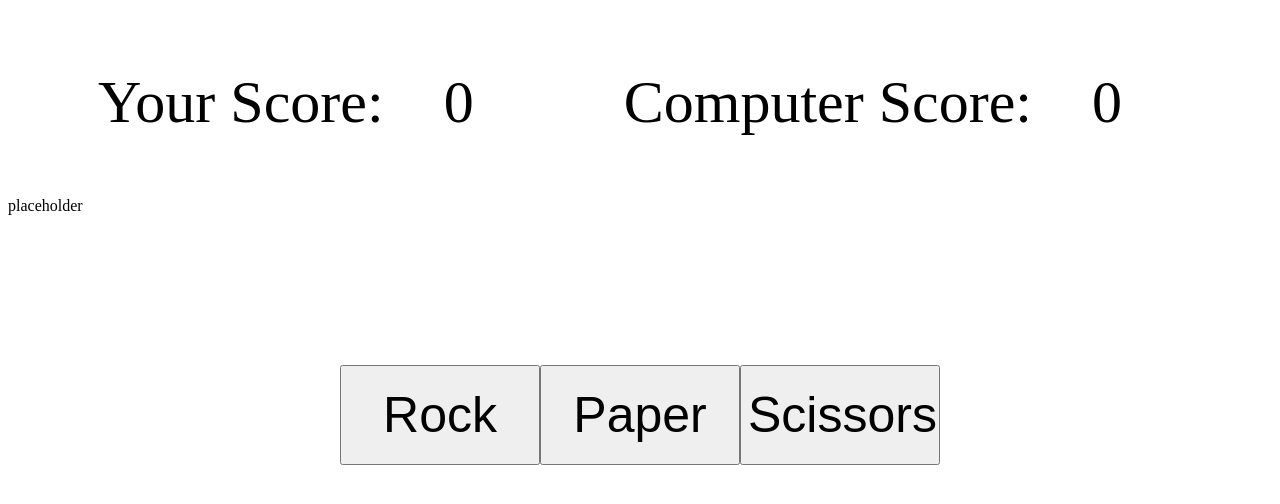
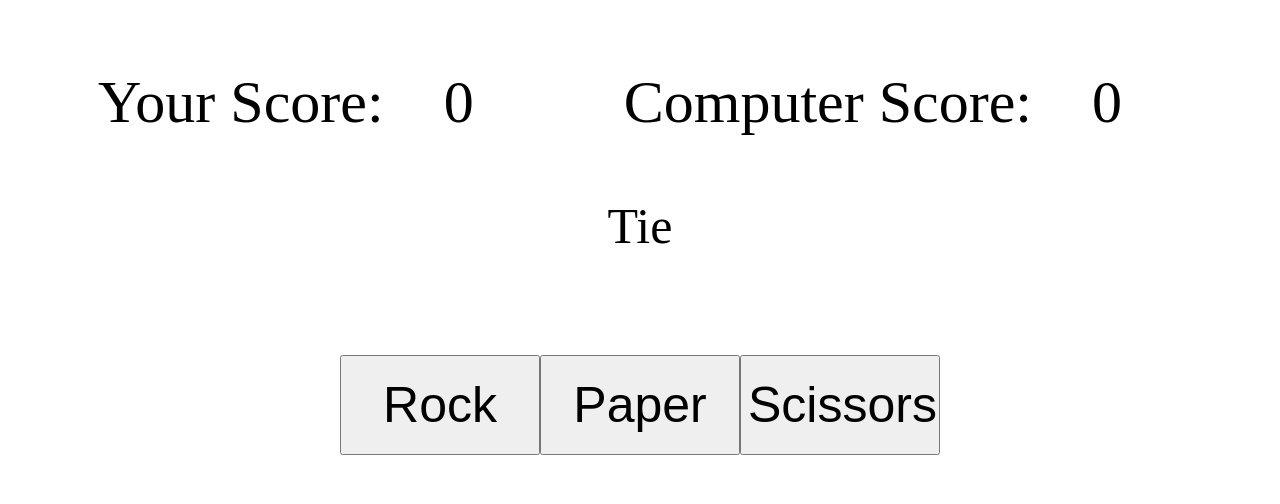
Before and after one commit to TGGavin/rps-project, a plain HTML site: page index.html in a window 1280 px wide. Both pictures are taken after a click on the button "Rock". Drawn offline with Linux system fonts and the light colour scheme.

Commit message:
scripted output to show above buttons

```diff
--- a/index.html
+++ b/index.html
@@ -8,7 +8,7 @@
     #rps-menu {
         display: flex;
         justify-content: center;
-        padding: 150px 0px 350px 0px;
+        padding: 100px 0px 350px 0px;
     }
 
     #rps-menu > button {
@@ -31,6 +31,12 @@
         font-size: 60px;
         display: flex;
     }
+
+    #game-output {
+        font-size: 50px;
+        display: flex;
+        justify-self: center;
+    }
 </style>
 </head>
 <body>
@@ -46,7 +52,7 @@
         </div>
     </div>
 
-    <span id="game-output">placeholder</span>
+    <span id="game-output">Press a button to select your choice</span>
 
 <div id="rps-menu">
     <button id="rock-btn">Rock</button>
@@ -66,43 +72,43 @@
     // No caught errors, yet does not execute code
     scissors.addEventListener("click", (e) => {
         let pcSelection = getComputerChoice()
-        let humanSelection = "scissors"
+        let humanSelection = "Scissors"
         playRound(humanSelection, pcSelection)
     })
 
     paper.addEventListener("click", (e) => {
         let pcSelection = getComputerChoice()
-        let humanSelection = "paper"
+        let humanSelection = "Paper"
         playRound(humanSelection, pcSelection)
     })
 
     rock.addEventListener("click", (e) => {
         let pcSelection = getComputerChoice()
-        let humanSelection = "rock"
+        let humanSelection = "Rock"
         playRound(humanSelection, pcSelection)
     })
 
     function getComputerChoice() {
-    const rpsArray = ["rock", "paper", "scissors"]
+    const rpsArray = ["Rock", "Paper", "Scissors"]
     const randNum = Math.floor(Math.random() * 3)
     return rpsArray[randNum];
     }
 
+    function playRound(humanChoice, pcChoice) {
 
-    function playRound(humanChoice, pcChoice) {
-        if ( humanChoice === "rock" &&  pcChoice === "scissors" ||
-            humanChoice === "paper" && pcChoice === "rock" ||
-            humanChoice === "scissors" && pcChoice === "paper"
+        if ( humanChoice === "Rock" &&  pcChoice === "Scissors" ||
+            humanChoice === "Paper" && pcChoice === "Rock" ||
+            humanChoice === "Scissors" && pcChoice === "Paper"
         ) {
-            console.log(`You win ${humanChoice} beats ${pcChoice}`);
+            gameOutput.textContent = `You win ${humanChoice} beats ${pcChoice}`;
             humanScore++
             scoreUpdate()
             return
         } else if (humanChoice === pcChoice) {
-            console.log("tie")
+            gameOutput.textContent = "Tie"
             return
         } else {
-            console.log(`you lose ${pcChoice} beats ${humanChoice}`);
+            gameOutput.textContent = `You lose ${pcChoice} beats ${humanChoice}`;
             pcScore++
             scoreUpdate()
             return
```
